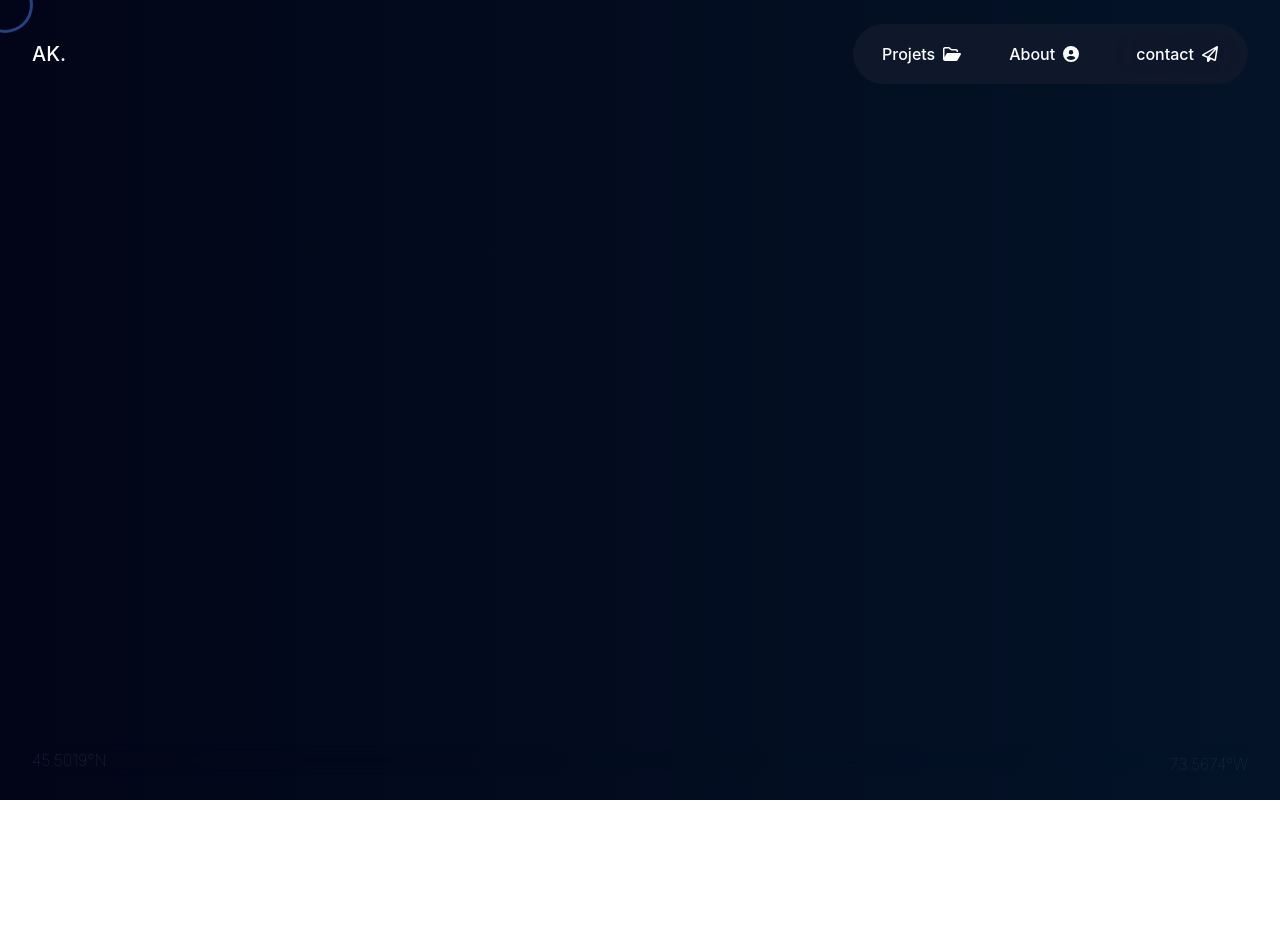
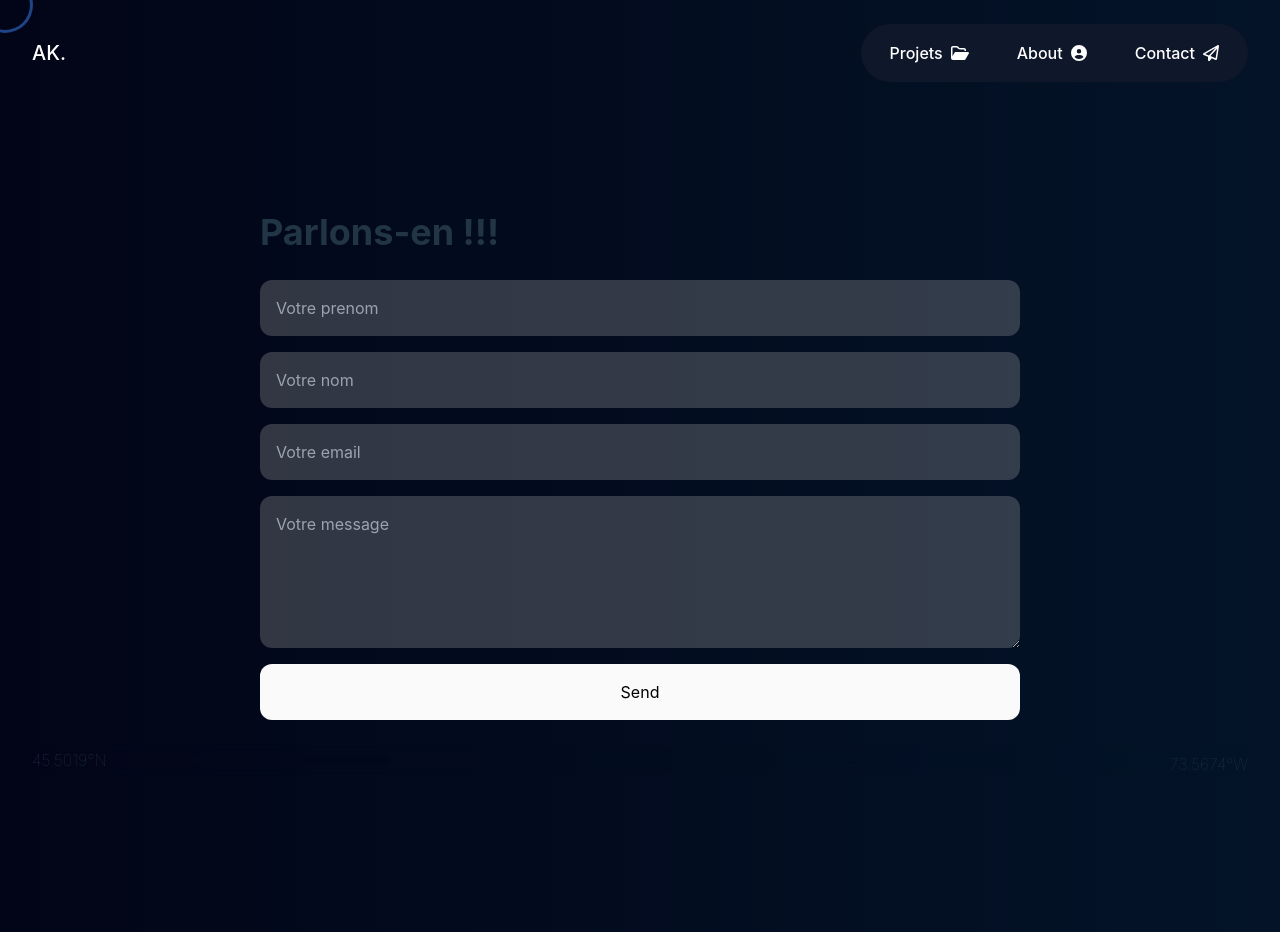
Before and after one commit to Alexanderkoum/Portfolio-2024, a React (Vite) app: page /contact in a window 1280 px wide. Before the commit the page ends 800 px from the top, so only its background shows below. Built offline with nearby package versions, Linux system fonts and the light colour scheme.

Commit message:
added contact page

```diff
--- a/src/components/FormulaireContact.jsx
+++ b/src/components/FormulaireContact.jsx
@@ -7,7 +7,7 @@ import { motion } from "framer-motion";
 
 const variants = {
   open: { opacity:1, x: 0 },
-  closed: { opacity:0, x: "100%" },
+  closed: { opacity:1, x: "0%" },
 };
 
 const FormulaireContact = () => {
@@ -33,9 +33,9 @@ const FormulaireContact = () => {
     e.target.reset();
   };
   return (
-    <motion.div
-    className="absolute bottom-6 right-[-100px] w-screen h-screen z-80">
-      <motion.form
+    <div
+    className=" w-screen h-screen">
+      <form
         ref={form}
         onSubmit={sendEmail}
         className=" p-5 rounded-xl bg-gradient-to-r from-violet-500 to-fuchsia-500 flex flex-col space-y-4"
@@ -72,8 +72,8 @@ const FormulaireContact = () => {
           type="submit"
           value="Send"
         />
-      </motion.form>
-    </motion.div>
+      </form>
+    </div>
   );
 };
 
--- a/src/components/Header.jsx
+++ b/src/components/Header.jsx
@@ -42,16 +42,12 @@ const header = () => {
               <span className="hidden sm:inline text-white">About</span>{" "}
               <img src={AboutIcon} alt="" />
             </Link>
-            <motion.div animate={isOpen ? "open" : "closed"} variants={variants} ><FormulaireContact/></motion.div>
-            <button
-              text="Télécharger CV"
-              icon={DownloadIcon}
-              onClick={() => setIsOpen((isOpen) => !isOpen)}
-              className='flex gap-2 items-center rounded-full py-2 hover:border px-5 bg-sky-950/0 border-sky-900/0 hover:bg-sky-950 hover:border-sky-900 duration-300 ease-in-out'
-            >
-              <span className="hidden sm:inline">contact</span>
-              <img src={ContactIcon} alt="icon contact" />
-            </button>
+            <Link to="/Contact" className="flex items-center gap-2 rounded-full py-2 hover:border px-5 bg-sky-950/0 border-sky-900/0 hover:bg-sky-950 hover:border-sky-900 duration-300 ease-in-out">
+              {" "}
+              <span className="hidden sm:inline text-white">Contact</span>{" "}
+              <img src={ContactIcon} alt="" />
+            </Link>
+
 
           </div>
         </div>
--- a/src/pages/Contact.jsx
+++ b/src/pages/Contact.jsx
@@ -1,38 +1,79 @@
-import React,{ Component } from 'react'
-import ProjectList from '../components/ProjectList'
+import React from "react";
+import Button from "../components/Button";
+import { useRef } from "react";
+import { useState } from "react";
+import emailjs from "@emailjs/browser";
 import { motion } from "framer-motion";
-import ProjectItem from '../components/ProjectItem';
-import { Widget } from '@typeform/embed-react'
 
-class Contact extends Component {
-  constructor(props) {
-    super(props);
-    this.state = { isToggleOn: true };
-    this.handleClick = this.handleClick.bind(this);
-  }
+const variants = {
+  open: { opacity:1, x: 0 },
+  closed: { opacity:1, x: "0%" },
+};
 
-  handleClick =()=> {
-    this.setState(prevState => ({
-      isToggleOn: !prevState.isToggleOn
-    }));
-  }
+const Contact = () => {
+  const form = useRef();
+  const sendEmail = (e) => {
+    e.preventDefault();
 
-  render() {
-    <motion.div
-    className="max-w-3xl"
-      initial={{ opacity: 0, x: 100 }}
-      animate={{ opacity: 1, x: 0 }}
-      transition={{
-        duration: 0.8,
-        delay: 0.5,
-        ease: [0, 0.71, 0.2, 1.01],
-      }}>
-      contact
-      <div data-tf-live="01HKKAQX9HJR7K6BNTSMAB3BQ4"></div><script src="//embed.typeform.com/next/embed.js"></script>
-      <Widget id="K7x3jbo1" className="my-form w-full h-full" />
-      <div data-tf-live="01HKKAQX9HJR7K6BNTSMAB3BQ4"></div><script src="//embed.typeform.com/next/embed.js"></script>
-    </motion.div>
-  }
-}
-
+    emailjs
+      .sendForm(
+        "service_3zn30x7",
+        "template_pk8kws8",
+        form.current,
+        "SQc_lAnMDNwMs_oEB"
+      )
+      .then(
+        (result) => {
+          console.log(result.text);
+        },
+        (error) => {
+          console.log(error.text);
+        }
+      );
+    e.target.reset();
+  };
+  return (
+    <div
+    className=" max-w-36xl ">
+      <form
+        ref={form}
+        onSubmit={sendEmail}
+        className=" p-5 rounded-xl flex flex-col space-y-4 w-[800px]"
+        action=""
+        method="post"
+      >
+        <h2 className="text-4xl mb-3 font-bold">Parlons-en !!!</h2>
+        <input
+          className="rounded-xl p-4 bg-neutral-400/30"
+          type="text"
+          placeholder="Votre prenom"
+          name="user_firstname"
+        />
+        <input
+          className="rounded-xl p-4 bg-neutral-400/30"
+          type="text"
+          placeholder="Votre nom"
+          name="user_name"
+        />
+        <input
+          className="rounded-xl p-4 bg-neutral-400/30"
+          type="email"
+          placeholder="Votre email"
+          name="user_email"
+        />
+        <textarea
+          className="rounded-xl p-4 bg-neutral-400/30"
+          rows="5"
+          placeholder="Votre message"
+          name="message"
+        />
+        <input
+          className="rounded-xl p-4 bg-neutral-50 text-black"
+          type="submit"
+          value="Send"
+        />
+      </form>
+    </div>
+  );
+};
 export default Contact;
```
